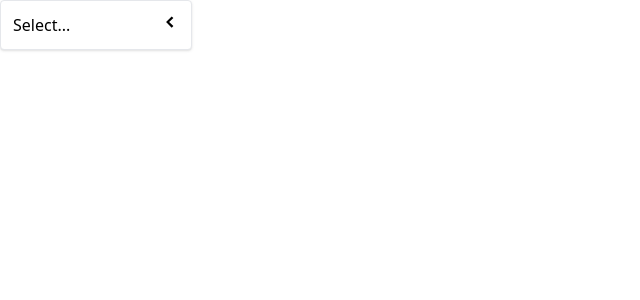
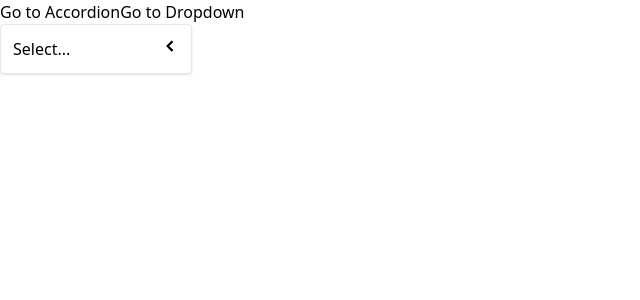
Before and after one commit to EugeneKle/comps, a React (Create React App) app: page /dropdown in a window 1280 px wide. Shown: the top 300 px of the page, without its empty margins (0-640 px from the left). Built offline with nearby package versions, Linux system fonts and the light colour scheme.

Commit message:
added navigation context, Link comp, Route comp

```diff
--- a/src/App.js
+++ b/src/App.js
@@ -1,23 +1,21 @@
-import { useState } from "react";
-import Dropdown from "./components/Dropdown";
+import Link from "./components/Link";
+import Route from "./components/Route";
+import AccordionPage from "./pages/AccordionPage";
+import DropdownPage from "./pages/DropdownPage";
 
 function App() {
-  const [selection, setSelection] = useState({});
-
-  const handleSelect = (option) => {
-    setSelection(option);
-  };
-
-  const options = [
-    { label: "Red", value: "red" },
-    { label: "Yellow", value: "yellow" },
-    { label: "Green", value: "green" },
-    { label: "Orange", value: "orange" },
-  ];
-
   return (
-    <div className="flex">
-      <Dropdown options={options} value={selection} onChange={handleSelect} />
+    <div>
+      <Link to="/accordion">Go to Accordion</Link>
+      <Link to="/dropdown">Go to Dropdown</Link>
+      <div>
+        <Route path="/accordion">
+          <AccordionPage />
+        </Route>
+        <Route path="/dropdown">
+          <DropdownPage />
+        </Route>
+      </div>
     </div>
   );
 }
--- /dev/null
+++ b/src/components/Link.js
@@ -0,0 +1,16 @@
+import { useContext } from "react";
+import NavigationContext from "../contex/navigation";
+
+function Link({ to, children }) {
+  const { navigate } = useContext(NavigationContext);
+
+  const handleClick = (event) => {
+    event.preventDefault();
+
+    navigate(to);
+  };
+
+  return <a onClick={handleClick}>{children}</a>;
+}
+
+export default Link;
--- /dev/null
+++ b/src/components/Route.js
@@ -0,0 +1,12 @@
+import { useContext } from "react";
+import NavigationContext from "../contex/navigation";
+
+function Route({ path, children }) {
+  const { currentPath } = useContext(NavigationContext);
+
+  if (path === currentPath) return children;
+
+  return null;
+}
+
+export default Route;
--- /dev/null
+++ b/src/contex/navigation.js
@@ -0,0 +1,32 @@
+import { createContext, useState, useEffect } from "react";
+
+const NavigationContext = createContext();
+
+function NavigationProvider({ children }) {
+  const [currentPath, setCurrentPath] = useState(window.location.pathname);
+
+  useEffect(() => {
+    const handler = () => {
+      setCurrentPath(window.location.pathname);
+    };
+    window.addEventListener("popstate", handler);
+
+    return () => {
+      window.removeEventListener("popstate", handler);
+    };
+  }, []);
+
+  const navigate = (to) => {
+    window.history.pushState({}, "", to);
+    setCurrentPath(to);
+  };
+
+  return (
+    <NavigationContext.Provider value={{ currentPath, navigate }}>
+      {children}
+    </NavigationContext.Provider>
+  );
+}
+
+export { NavigationProvider };
+export default NavigationContext;
--- a/src/index.js
+++ b/src/index.js
@@ -2,9 +2,14 @@
 import React from "react";
 import ReactDOM from "react-dom/client";
 import App from "./App";
+import { NavigationProvider } from "./contex/navigation";
 
 const element = document.getElementById("root");
 
 const root = ReactDOM.createRoot(element);
 
-root.render(<App />);
+root.render(
+  <NavigationProvider>
+    <App />
+  </NavigationProvider>
+);
--- /dev/null
+++ b/src/pages/DropdownPage.js
@@ -0,0 +1,25 @@
+import { useState } from "react";
+import Dropdown from "../components/Dropdown";
+
+function DropdownPage() {
+  const [selection, setSelection] = useState({});
+
+  const handleSelect = (option) => {
+    setSelection(option);
+  };
+
+  const options = [
+    { label: "Red", value: "red" },
+    { label: "Yellow", value: "yellow" },
+    { label: "Green", value: "green" },
+    { label: "Orange", value: "orange" },
+  ];
+
+  return (
+    <div className="flex">
+      <Dropdown options={options} value={selection} onChange={handleSelect} />
+    </div>
+  );
+}
+
+export default DropdownPage;
```
